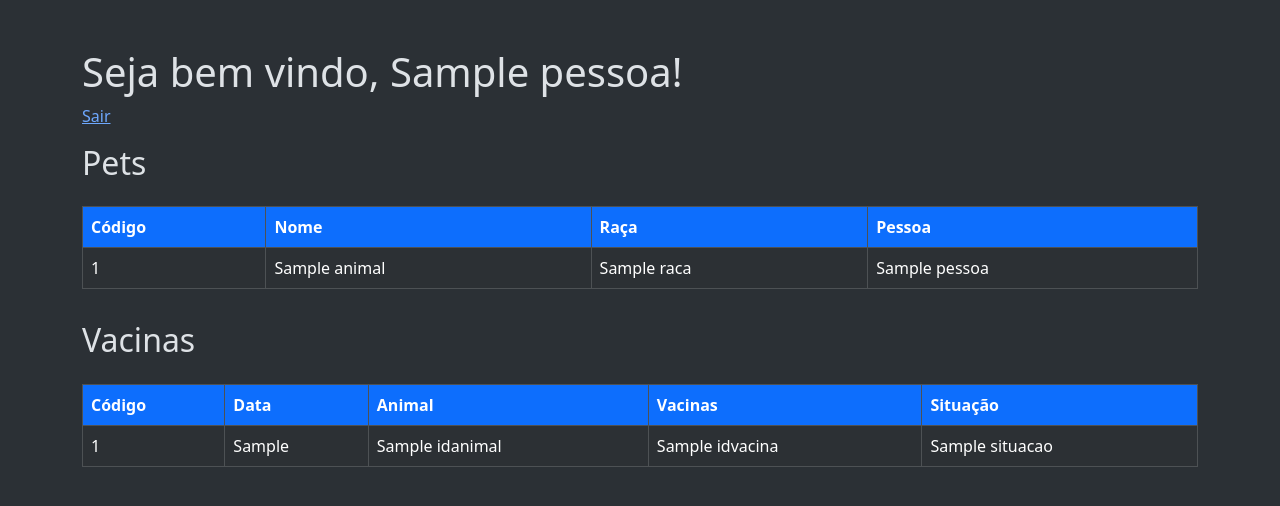
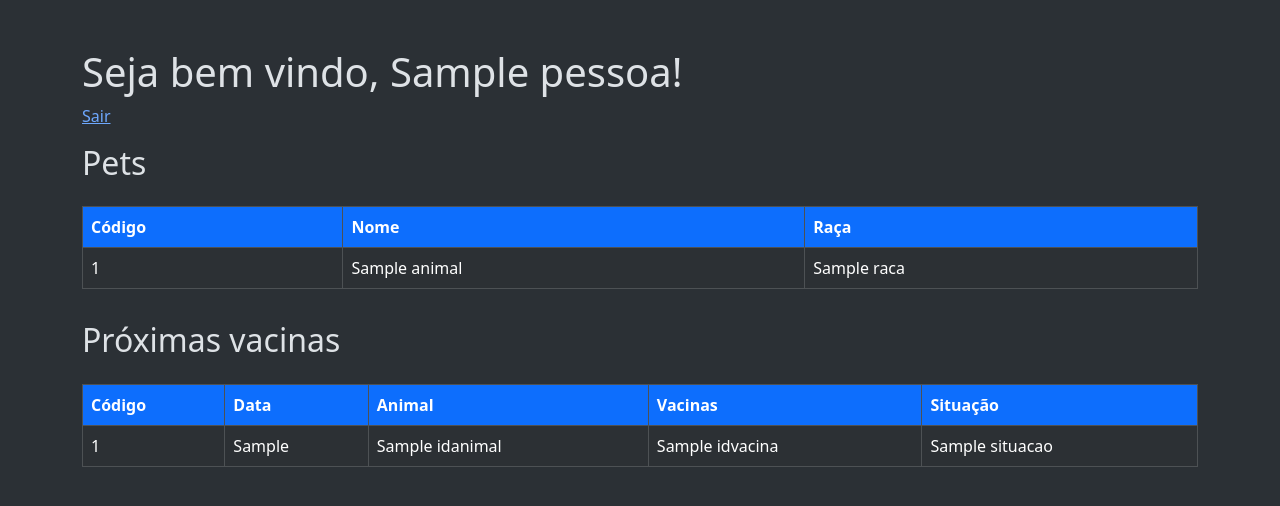
Before and after one commit to jonatasbaldan/carteira-vacinacao, a Django app: template templates/home.html in a window 1280 px wide. Shown: the top 506 px of the page. Run offline with Django 4.2, Linux system fonts and the light colour scheme; a user stored in the database is signed in; tables that the repository leaves empty hold one stand-in row (values such as "Sample post"); the template is opened without the code that fills it: most values are stand-ins (such as "Sample title", 1, 10 or a date in 2020); parts of the project's set-up code (start-up, migrations or seed data) failed here and were passed over.

Commit message:
Mudado a interface para mostrar apenas as proximas vacinas.

```diff
--- a/templates/home.html
+++ b/templates/home.html
@@ -16,7 +16,6 @@
       <th scope="col">Código</th>
       <th scope="col">Nome</th>
       <th scope="col">Raça</th>
-      <th scope="col">Pessoa</th>
     </tr>
   </thead>
   <tbody>
@@ -26,14 +25,13 @@
             <td>{{ animal.id }}</td>
             <td>{{ animal.nomeanimal }}</td>
             <td>{{ animal.raca }}</td>
-            <td>{{ user_data.pessoa }}</td>
         </tr>
     {% endfor %}
   {% endif %}
   </tbody>
 </table>
 
-<h2 class="py-3">Vacinas</h2>
+<h2 class="py-3">Próximas vacinas</h2>
 <table class="table table-striped table-dark table-hover table-bordered">
   <thead>
     <tr>
@@ -47,6 +45,7 @@
   <tbody>
         {% if schedules %}
             {% for schedule in schedules %}
+            {% if schedule.situacao != 'Realizado' %}
                 <tr>
                 <td>{{ schedule.id }}</td>
                 <td>{{ schedule.dt_agenda }}</td>
@@ -54,6 +53,7 @@
                 <td>{{ schedule.idvacina.vacina_nome }}</td>
                 <td>{{ schedule.situacao }}</td>
                 </tr>
+                {% endif %}
             {% endfor %}
         {% endif %}
   </tbody>
```
